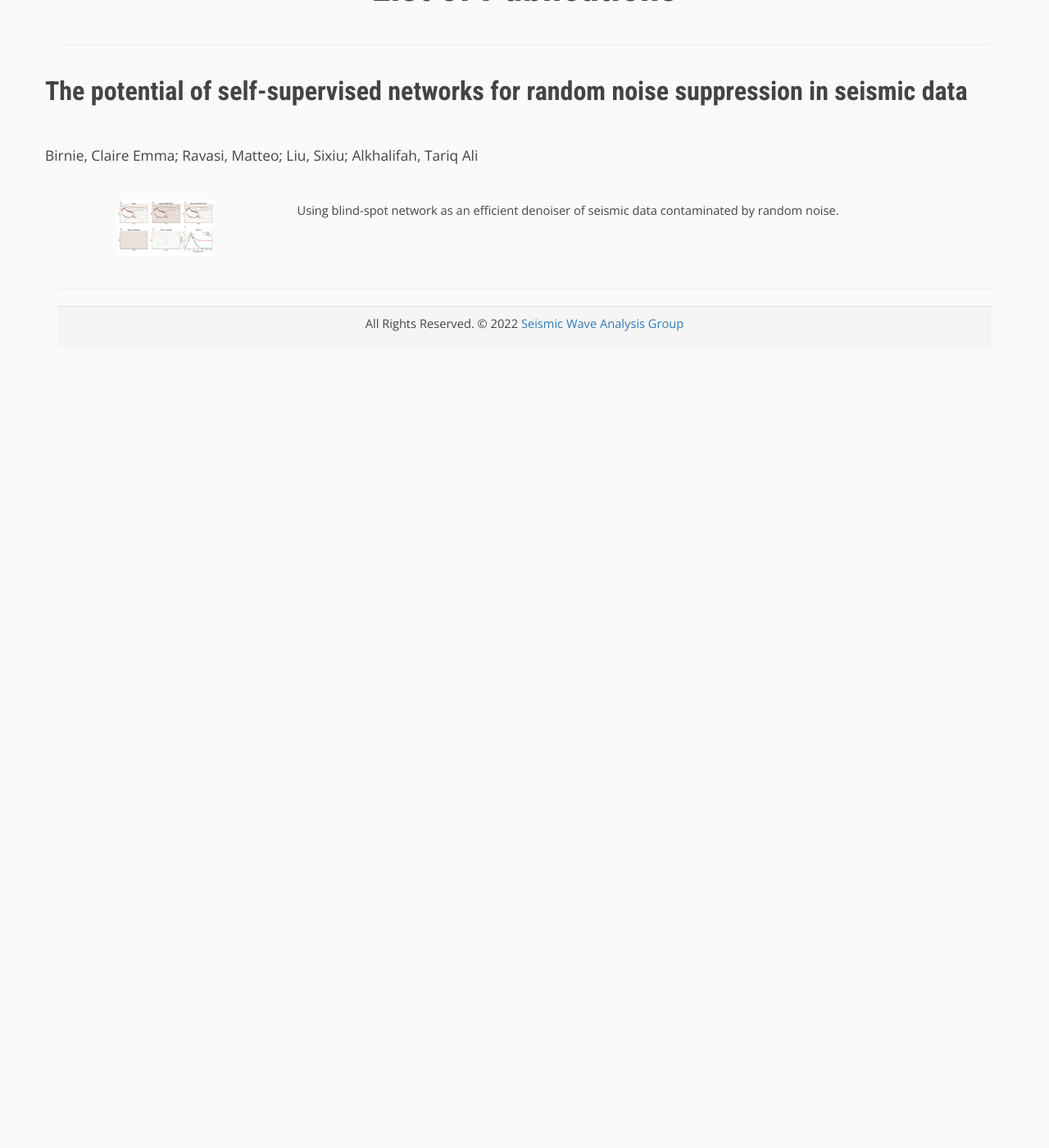
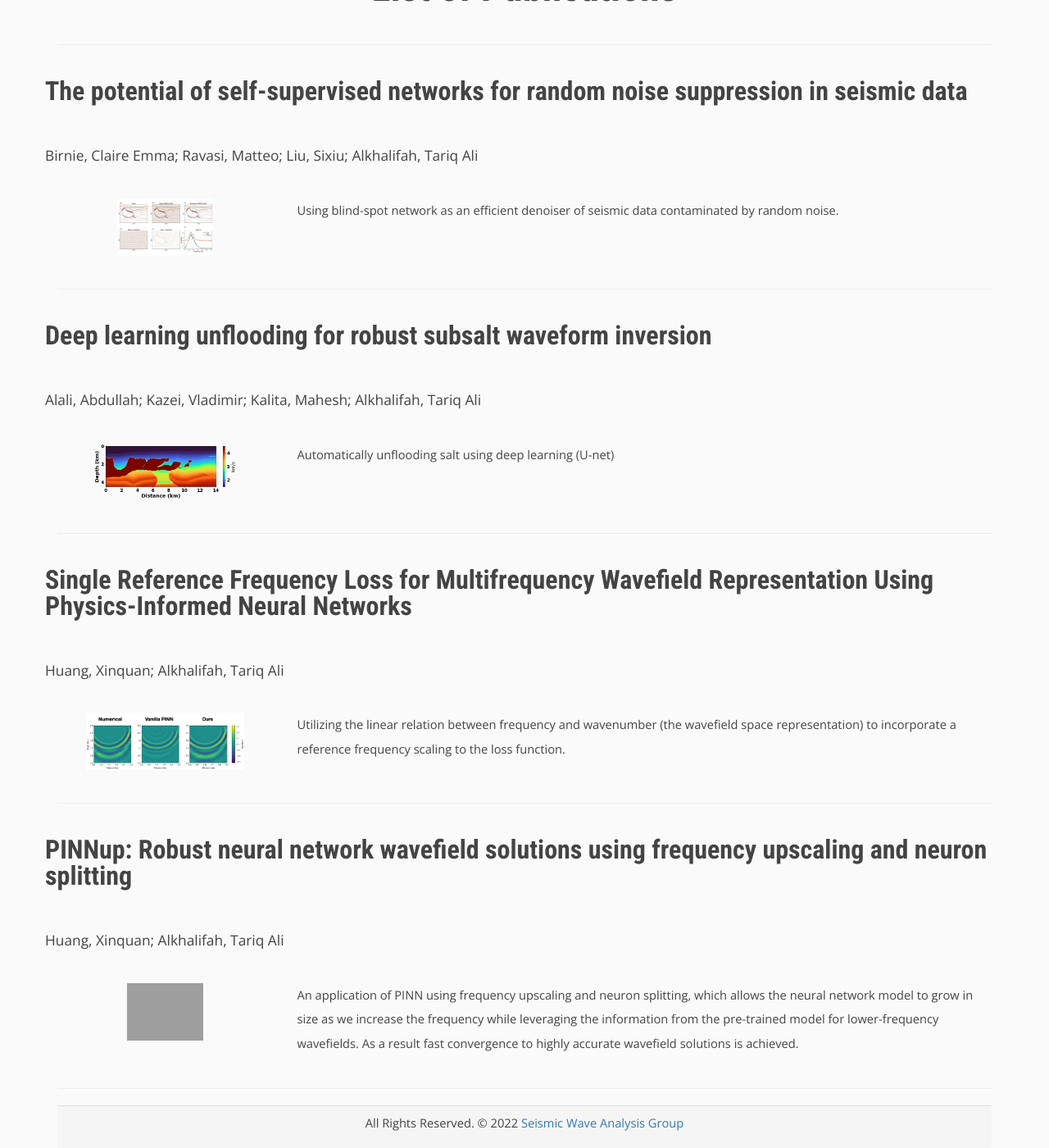
Before and after one commit to swag-kaust/-swag-paper-template, a Jekyll site: the page index.html, which Jekyll copies as it is, in a window 1280 px wide and 1400 px high, scrolled down 224 px. Shown: the whole window at 82% size. Built offline with Jekyll 4.4.1, drawn with Linux system fonts in a browser that asks for light colours; nearby versions of some CDN libraries; comment, search, counter and statistics services are not loaded; before the commit the page ends 900 px from its top, so only the background shows below that; grey boxes are pictures that could not be loaded.

Commit message:
added 3 new papers in index.html

```diff
--- a/index.html
+++ b/index.html
@@ -424,6 +424,141 @@
      <!-- ====================================================== -->
 
 
+<!-- ====================================================== -->
+     <!-- =========== To ADD your Research ===================== -->
+     <!-- =========== copy-paste FROM HERE ===================== -->
+     <!-- ====================================================== -->
+
+
+     <!-- ====================================================== -->
+     <!-- ============= Research Title and Link ================ -->
+     <!-- ====================================================== -->
+     <div class="row section">
+      <a href="alali-Deep-learning-unflooding-for-robust-subsalt-waveform-inversion.html">
+       <div class="section_title">Deep learning unflooding for robust subsalt waveform inversion</div>
+      </a>
+     </div>
+
+     <div class="row section">
+       <div class="author">Alali, Abdullah; Kazei, Vladimir; Kalita, Mahesh; Alkhalifah, Tariq
+        Ali</div>
+     </div>
+
+
+     <!-- ====================================================== -->
+     <!-- ===== Research Thumbnail and Short Description ======= -->
+     <!-- ====================================================== -->
+     <center>
+     <div class="row section" style="margin-bottom: -12px">
+         <div class="col-sm-3" style="margin-bottom: 12px">
+                 <img src="assets/alali-Deep-learning-unflooding-for-robust-subsalt-waveform-inversion/BP_t.png" class="img_links img-responsive">
+         </div>
+         <div class="col-sm-9" style="margin-bottom: 12px">
+           <div class="text"; align="left">Automatically unflooding salt using deep learning (U-net)
+           </div>
+         </div>
+    </div>
+   </center>
+
+   <hr>
+
+
+     <!-- ====================================================== -->
+     <!-- =========== To ADD your Research ===================== -->
+     <!-- =========== copy-paste UP TO HERE ==================== -->
+     <!-- ====================================================== -->
+
+
+<!-- ====================================================== -->
+     <!-- =========== To ADD your Research ===================== -->
+     <!-- =========== copy-paste FROM HERE ===================== -->
+     <!-- ====================================================== -->
+
+
+     <!-- ====================================================== -->
+     <!-- ============= Research Title and Link ================ -->
+     <!-- ====================================================== -->
+     <div class="row section">
+      <a href="xinquan-PINN-ref.html">
+       <div class="section_title">Single Reference Frequency Loss for Multifrequency Wavefield Representation Using Physics-Informed Neural Networks</div>
+      </a>
+     </div>
+
+     <div class="row section">
+       <div class="author">Huang, Xinquan; Alkhalifah, Tariq
+        Ali</div>
+     </div>
+
+
+     <!-- ====================================================== -->
+     <!-- ===== Research Thumbnail and Short Description ======= -->
+     <!-- ====================================================== -->
+     <center>
+     <div class="row section" style="margin-bottom: -12px">
+         <div class="col-sm-3" style="margin-bottom: 12px">
+                 <img src="assets/xinquan-PINN-ref/pinnref-time-domain.png" class="img_links img-responsive">
+         </div>
+         <div class="col-sm-9" style="margin-bottom: 12px">
+           <div class="text"; align="left">Utilizing the linear relation between frequency and wavenumber (the wavefield space representation) to incorporate a reference frequency scaling to the loss function.
+           </div>
+         </div>
+    </div>
+   </center>
+
+   <hr>
+
+
+     <!-- ====================================================== -->
+     <!-- =========== To ADD your Research ===================== -->
+     <!-- =========== copy-paste UP TO HERE ==================== -->
+     <!-- ====================================================== -->
+
+
+<!-- ====================================================== -->
+     <!-- =========== To ADD your Research ===================== -->
+     <!-- =========== copy-paste FROM HERE ===================== -->
+     <!-- ====================================================== -->
+
+
+     <!-- ====================================================== -->
+     <!-- ============= Research Title and Link ================ -->
+     <!-- ====================================================== -->
+     <div class="row section">
+      <a href="xinquan-PINNup.html">
+       <div class="section_title">PINNup: Robust neural network wavefield solutions using frequency upscaling and neuron splitting</div>
+      </a>
+     </div>
+
+     <div class="row section">
+       <div class="author">Huang, Xinquan; Alkhalifah, Tariq
+        Ali</div>
+     </div>
+
+
+     <!-- ====================================================== -->
+     <!-- ===== Research Thumbnail and Short Description ======= -->
+     <!-- ====================================================== -->
+     <center>
+     <div class="row section" style="margin-bottom: -12px">
+         <div class="col-sm-3" style="margin-bottom: 12px">
+                 <img src="assets/xinquan-PINNup/16hz.png" class="img_links img-responsive">
+         </div>
+         <div class="col-sm-9" style="margin-bottom: 12px">
+           <div class="text"; align="left">An application of PINN using frequency upscaling and neuron splitting, which allows the neural network model to grow in size as we increase the frequency while leveraging the information from the pre-trained model for lower-frequency wavefields. As a result fast convergence to highly accurate wavefield solutions is achieved.
+           </div>
+         </div>
+    </div>
+   </center>
+
+   <hr>
+
+
+     <!-- ====================================================== -->
+     <!-- =========== To ADD your Research ===================== -->
+     <!-- =========== copy-paste UP TO HERE ==================== -->
+     <!-- ====================================================== -->
+
+
      <!-- ====================================================== -->
      <!-- ===================== Footer ========================= -->
      <!-- ====================================================== -->
```
